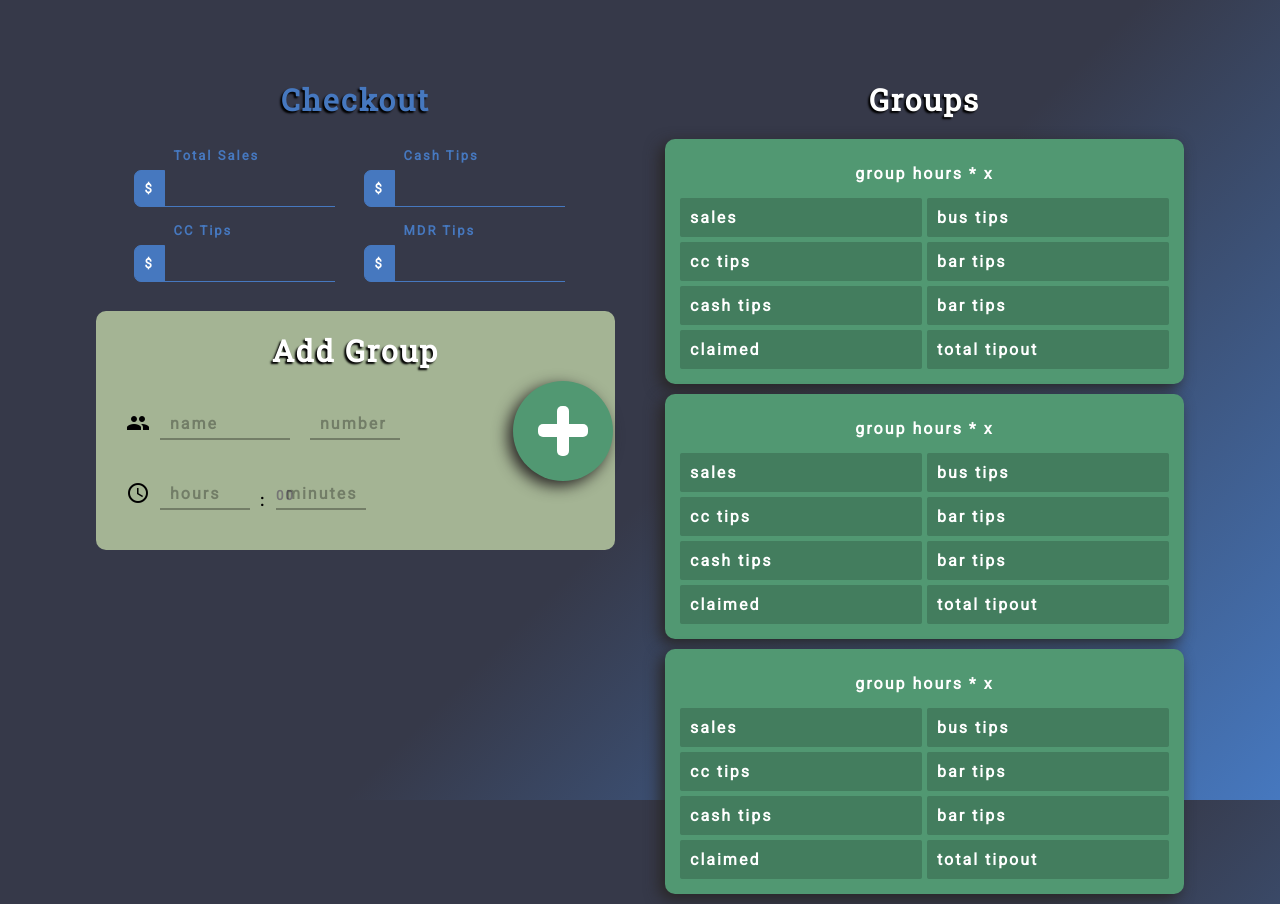
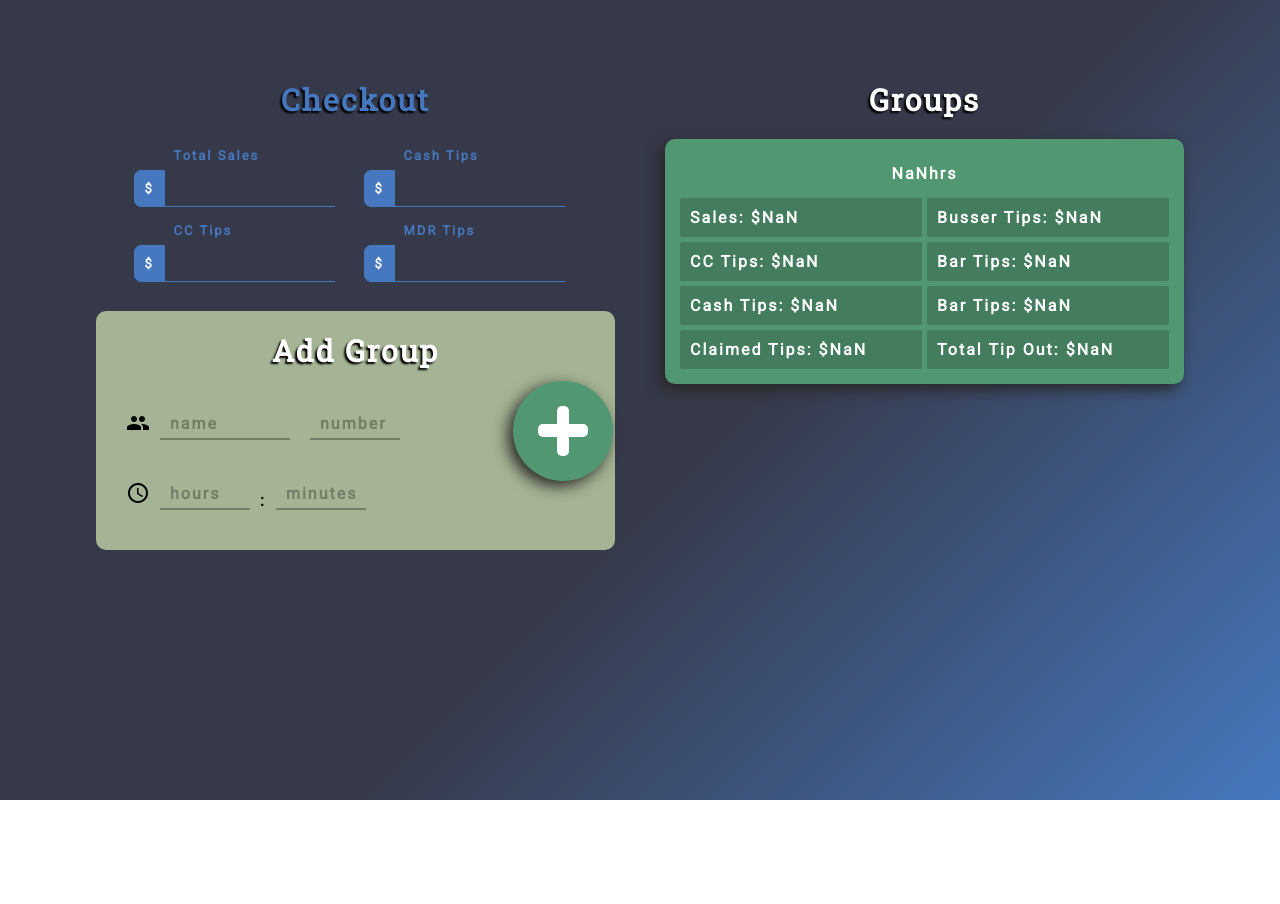
Before and after one commit to Eddie-Anguiano/brCalc_2, a website: page index.html in a window 1280 px wide. Both pictures are taken after a click on the element 563 px from the left and 430 px from the top of the page. After the commit the page ends 800 px from the top, so only its background shows below. Drawn offline with Linux system fonts and the light colour scheme.

Commit message:
working version.  added commas to input number and disabled checkout inputs after submit

```diff
--- a/app.js
+++ b/app.js
@@ -12,6 +12,8 @@ const uiController = (() => {
     hoursInput: '#hours__input',
     minutesInput: '#minutes__input',
     addItem: '#add_item',
+    output: '.output',
+    checkoutContainer: '.checkout',
   };
 
   return {
@@ -20,10 +22,18 @@ const uiController = (() => {
     },
     getInputs() {
       return {
-        totalSalesValue: parseFloat(document.querySelector(DOMstrings.totalSalesInput).value),
-        ccTipsValue: parseFloat(document.querySelector(DOMstrings.ccTipsInput).value),
-        cashTipsValue: parseFloat(document.querySelector(DOMstrings.cashTipsInput).value),
-        mdrTipsValue: parseFloat(document.querySelector(DOMstrings.mdrTipsInput).value),
+        totalSalesValue: parseFloat(
+          document.querySelector(DOMstrings.totalSalesInput).value.replace(/,/g, ''),
+        ),
+        ccTipsValue: parseFloat(
+          document.querySelector(DOMstrings.ccTipsInput).value.replace(/,/g, ''),
+        ),
+        cashTipsValue: parseFloat(
+          document.querySelector(DOMstrings.cashTipsInput).value.replace(/,/g, ''),
+        ),
+        mdrTipsValue: parseFloat(
+          document.querySelector(DOMstrings.mdrTipsInput).value.replace(/,/g, ''),
+        ),
         nameValue: document.querySelector(DOMstrings.nameInput).value,
         numberValue: parseFloat(document.querySelector(DOMstrings.numberInput).value),
         hoursValue: parseFloat(document.querySelector(DOMstrings.hoursInput).value),
@@ -35,29 +45,42 @@ const uiController = (() => {
         const html = `<table class="table">
           <thead>
             <tr>
-              <th colspan="2">${item.name} ${item.hoursPer}hrs</th>
+              <th colspan="2">${item.name} ${(Math.floor(100 * item.hoursPer) / 100).toFixed(
+    2,
+  )}hrs</th>
             </tr>
           </thead>
           <tbody>
             <tr>
-              <td>${item.salesPer}</td>
-              <td>bus tips</td>
+              <td>Sales:  $${(Math.floor(100 * item.salesPer) / 100).toFixed(2)}</td>
+              <td>Busser Tips:  $${(Math.floor(10 * item.busTipPer) / 10).toFixed(2)}</td>
             </tr>
             <tr>
-              <td>cc tips</td>
-              <td>bar tips</td>
+              <td>CC Tips:  $${(Math.floor(100 * item.cctipsPer) / 100).toFixed(2)}</td>
+              <td>Bar Tips:  $${(Math.floor(10 * item.barTipPer) / 10).toFixed(2)}</td>
             </tr>
             <tr>
-              <td>cash tips</td>
-              <td>bar tips</td>
+              <td>Cash Tips:  $${(Math.floor(100 * item.cashPer) / 100).toFixed(2)}</td>
+              <td>Bar Tips:  $${(Math.floor(100 * item.barTipPer) / 100).toFixed(2)}</td>
             </tr>
             <tr>
-              <td>claimed</td>
-              <td>total tipout</td>
+              <td>Claimed Tips:  $${(Math.floor(100 * item.claimedPer) / 100).toFixed(2)}</td>
+              <td>Total Tip Out:  $${(Math.floor(100 * item.totalTipOUtPer) / 100).toFixed(2)}</td>
             </tr>
           </tbody>
         </table>`;
+
+        document.querySelector(DOMstrings.output).insertAdjacentHTML('beforeend', html);
       });
+    },
+    clearOutput() {
+      document.querySelector(DOMstrings.output).innerHTML = '';
+    },
+    disableCheckoutInputs() {
+      document.querySelector(DOMstrings.totalSalesInput).disabled = true;
+      document.querySelector(DOMstrings.cashTipsInput).disabled = true;
+      document.querySelector(DOMstrings.ccTipsInput).disabled = true;
+      document.querySelector(DOMstrings.mdrTipsInput).disabled = true;
     },
   };
 })();
@@ -90,7 +113,7 @@ const dataController = (() => {
     }
 
     ccTipsPerHour() {
-      return this.cashTips / totalHours;
+      return this.ccTips / totalHours;
     }
 
     busTipOutPerHour() {
@@ -200,6 +223,7 @@ const controller = ((uiCtrl, dataCtrl) => {
   function setUpEventListeners() {
     const DOM = uiCtrl.getDOMstrings();
     document.querySelector(DOM.addItem).addEventListener('click', () => {
+      uiCtrl.clearOutput();
       // get all inputs
       const allValues = uiCtrl.getInputs();
       // create data structure
@@ -217,6 +241,23 @@ const controller = ((uiCtrl, dataCtrl) => {
       );
       dataCtrl.updateTotalHours();
       // display group block(s)
+      const groups = dataCtrl.getGroups();
+      uiCtrl.displayGroups(groups);
+      uiCtrl.disableCheckoutInputs();
+    });
+
+    document.querySelector(DOM.checkoutContainer).addEventListener('keyup', (ev) => {
+      const inputObj = ev.target;
+
+      if (
+        inputObj.tagName === 'INPUT'
+        && inputObj.value.includes('.') !== true
+        && inputObj.value !== ''
+      ) {
+        const num = parseFloat(inputObj.value.replace(/,/g, ''));
+        const commaNum = num.toLocaleString();
+        inputObj.value = commaNum;
+      }
     });
   }
 
@@ -229,9 +270,3 @@ const controller = ((uiCtrl, dataCtrl) => {
 })(uiController, dataController);
 
 controller.init();
-// dataController.setTotals(1000, 200, 200, 100);
-// dataController.setGroup('eddie', 1, 5, 0);
-// dataController.setGroup('monica', 1, 4, 0);
-
-// dataController.updateTotalHours();
-// console.log(dataController.getGroups());
--- a/index.html
+++ b/index.html
@@ -104,7 +104,6 @@
                 id="minutes__input"
                 class="group__input"
                 required
-                placeholder="00"
               />
               <label class="label-name"
                 ><span class="content-name">minutes</span></label
@@ -121,7 +120,8 @@
 
       <div class="container__right">
         <h1>Groups</h1>
-        <table class="table">
+        <div class="output"></div>
+        <!-- <table class="table">
           <thead>
             <tr>
               <th colspan="2">group hours * x</th>
@@ -195,7 +195,7 @@
               <td>total tipout</td>
             </tr>
           </tbody>
-        </table>
+        </table> -->
       </div>
     </div>
     <script src="app.js"></script>
--- a/style.css
+++ b/style.css
@@ -6,10 +6,11 @@
   box-sizing: border-box;
   padding: 0;
   margin: 0;
-  font-family: "Roboto", sans-serif;
+  font-family: 'Roboto', sans-serif;
   font-weight: 700;
   letter-spacing: 0.2rem;
   border: none;
+  outline: none;
   /* border: 1px solid red; */
 }
 
@@ -68,7 +69,7 @@ h1 {
   margin-bottom: 2rem;
   font-size: 3rem;
   color: white;
-  font-family: "Roboto Slab", serif;
+  font-family: 'Roboto Slab', serif;
   text-shadow: -0.2rem 0.2rem 0.2rem black;
 }
 
@@ -203,7 +204,7 @@ h1 {
 }
 
 .label-name::after {
-  content: "";
+  content: '';
   position: absolute;
   bottom: -2px;
   left: 0%;
```
